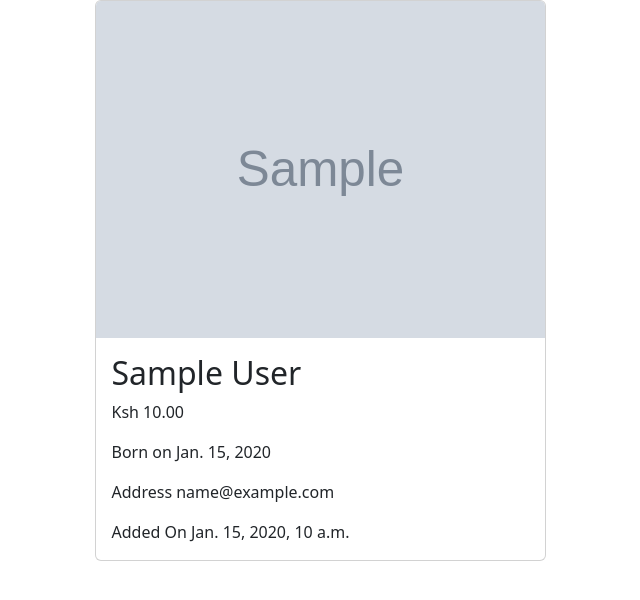
After one commit to walteranyika/data_project, a Django app: page /employees/1 in a window 1280 px wide. The commit adds this page. Shown: the top 600 px of the page, without its empty margins (320-960 px from the left). Run offline with Django 4.2, Linux system fonts and the light colour scheme; tables that the repository leaves empty hold one stand-in row (values such as "Sample post"); grey boxes marked "Sample" are stand-in pictures.

Commit message:
Added Profile Pic and Displayed master/view details

```diff
--- a/data_project/urls.py
+++ b/data_project/urls.py
@@ -14,16 +14,20 @@ Including another URLconf
     1. Import the include() function: from django.urls import include, path
     2. Add a URL to urlpatterns:  path('blog/', include('blog.urls'))
 """
+from django.conf.urls.static import static
 from django.contrib import admin
 from django.urls import path
 
+from data_project import settings
 from main_app import views
 
 urlpatterns = [
     path('', views.home, name="home"),
+    path('employees', views.all_employees, name="all"),
+    path('employees/<int:emp_id>', views.employee_details, name="details"),
     path('admin/', admin.site.urls),
-]
-
+] + static(settings.MEDIA_URL, document_root=settings.MEDIA_ROOT)
+# "employees/<int:emp_id>"
 # tables
 # user
 
--- a/main_app/models.py
+++ b/main_app/models.py
@@ -9,8 +9,12 @@ class Employee(models.Model):
     dob = models.DateField(null=True)
     salary = models.DecimalField(max_digits=7, decimal_places=2)  # 67000.58
     disabled = models.BooleanField(default=False)
+    profile = models.ImageField(upload_to="employees", null=True)
+    created_at = models.DateTimeField(auto_now_add=True, null=True)  # Once during creation
+    updated_at = models.DateTimeField(auto_now=True, null=True)  # Every time an update happens
 
     def __str__(self):
         return self.name
 # python manage.py makemigrations
 # python manage.py migrate
+# pip install Pillow
--- a/main_app/views.py
+++ b/main_app/views.py
@@ -1,15 +1,31 @@
 from django.shortcuts import render, redirect
 
 from main_app.app_forms import EmployeeForm
+from main_app.models import Employee
 
 
 # Create your views here.
 def home(request):
     if request.method == "POST":
-        form = EmployeeForm(request.POST)
+        form = EmployeeForm(request.POST, request.FILES)
         if form.is_valid():
             form.save()
             return redirect("home")
 
-    form = EmployeeForm()
+    else:
+        form = EmployeeForm()
     return render(request, "employee.html", {"form": form})
+
+
+# Model View Template
+
+# All employees
+# One employee
+def all_employees(request):
+    employees = Employee.objects.all()  # SELECT * FROM employees
+    return render(request, "all_employees.html", {"employees": employees})
+
+
+def employee_details(request, emp_id):
+    employee = Employee.objects.get(pk=emp_id)  # SELECT * FROM employees WHERE id=1
+    return render(request, "employee_details.html", {"employee": employee})
--- a/templates/employee.html
+++ b/templates/employee.html
@@ -9,9 +9,8 @@
     <title>Add Employee</title>
     <link href="https://cdn.jsdelivr.net/npm/bootstrap@5.2.3/dist/css/bootstrap.min.css" rel="stylesheet" integrity="sha384-rbsA2VBKQhggwzxH7pPCaAqO46MgnOM80zW1RWuH61DGLwZJEdK2Kadq2F9CUG65" crossorigin="anonymous">
     <style>
-        .asteriskField{
+        .asteriskField {
             display: none;
-            {#color: crimson;#}
         }
     </style>
 </head>
@@ -20,7 +19,7 @@
     <div class="container">
         <div class="row justify-content-center">
             <div class="col-sm-4">
-                <form action="" method="post" class="shadow py-4 px-3 mt-3">
+                <form action="" method="post" enctype="multipart/form-data" class="shadow py-4 px-3 mt-3">
                     {% csrf_token %}
                     {{ form | crispy }}
                     <button class="btn btn-dark rounded-0 w-100">Add Employee</button>
--- /dev/null
+++ b/templates/employee_details.html
@@ -0,0 +1,31 @@
+<!doctype html>
+<html lang="en">
+<head>
+    <meta charset="UTF-8">
+    <meta name="viewport"
+          content="width=device-width, user-scalable=no, initial-scale=1.0, maximum-scale=1.0, minimum-scale=1.0">
+    <meta http-equiv="X-UA-Compatible" content="ie=edge">
+    <title>Details</title>
+    <link href="https://cdn.jsdelivr.net/npm/bootstrap@5.2.3/dist/css/bootstrap.min.css" rel="stylesheet" integrity="sha384-rbsA2VBKQhggwzxH7pPCaAqO46MgnOM80zW1RWuH61DGLwZJEdK2Kadq2F9CUG65" crossorigin="anonymous">
+
+</head>
+<body>
+
+     <div class="container">
+         <div class="row justify-content-center">
+             <div class="col-sm-5">
+                 <div class="card">
+                     <img src="{{ employee.profile.url }}" alt="" class="card-img-top">
+                     <div class="card-body">
+                         <h2 class="card-title">{{ employee.name }}</h2>
+                         <p class="card-text">Ksh {{ employee.salary }}</p>
+                         <p class="card-text">Born on {{ employee.dob }}</p>
+                         <p class="card-text">Address {{ employee.email }}</p>
+                         <p class="card-text">Added On {{ employee.created_at }}</p>
+                     </div>
+                 </div>
+             </div>
+         </div>
+     </div>
+</body>
+</html>
```
Also changed, not shown: data_project/settings.py (+6 -1 lines), main_app/app_forms.py (+9 -0 lines), templates/all_employees.html (added, +42 -0 lines).
